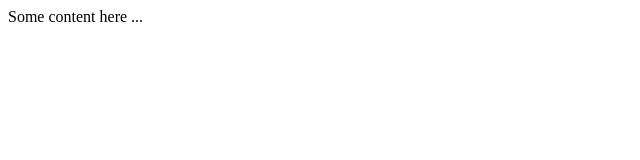
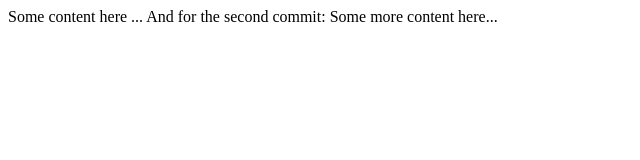
Before and after one commit to al-mi-sm/sandbox, a plain HTML site: page index.html in a window 1280 px wide. Shown: the whole page, without its empty margins (0-640 px from the left). Drawn offline with Linux system fonts and the light colour scheme.

Commit message:
more content now

```diff
--- a/index.html
+++ b/index.html
@@ -4,5 +4,7 @@
     </head>
     <body>
         Some content here ...
+
+        And for the second commit: Some more content here...
     </body>
 </html>
```
